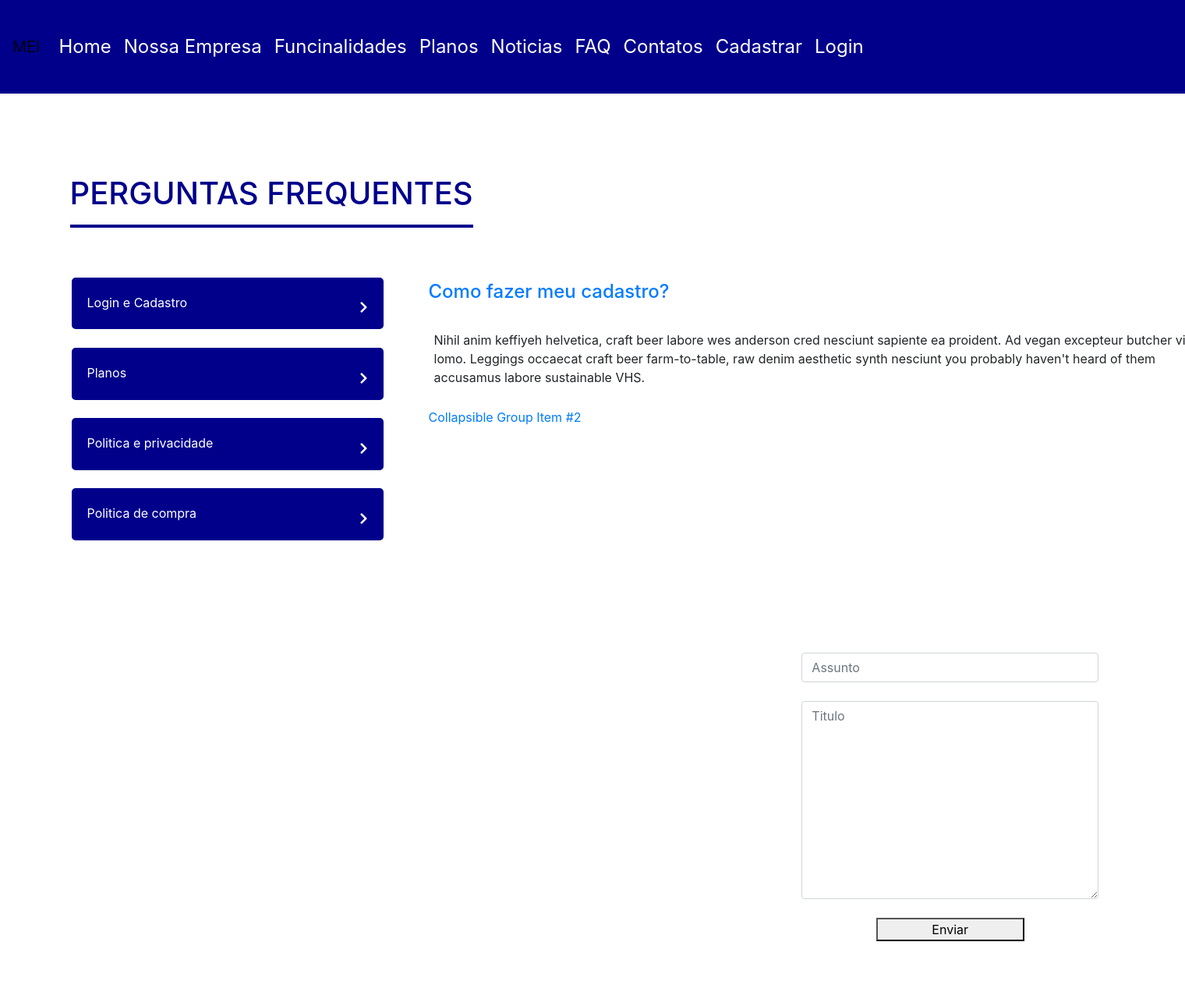
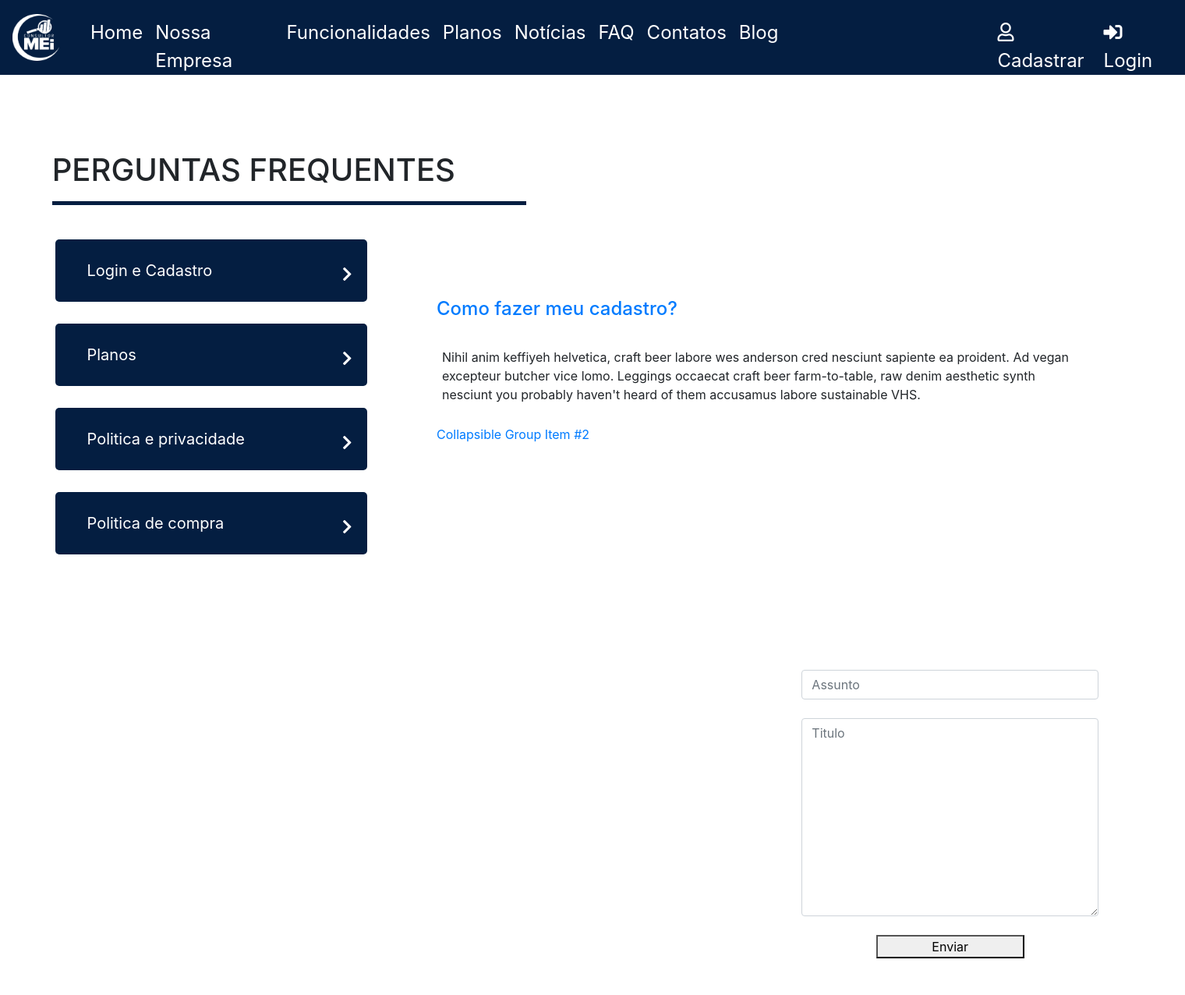
Before and after one commit to JaymeAnuncicao/Consultor-MEi, a PHP site: page /FAQ.php in a window 1520 px wide; the page is wider, and only the part inside the window is pictured. Shown: the top 1276 px of that part at 78% size. Before the commit the page ends 1207 px from the top of that part, so only its background shows below. Run offline with PHP 8.4, Linux system fonts and the light colour scheme; some libraries are stand-ins or nearby versions.

Commit message:
Add files via upload

```diff
--- a/MEI/Css/faq.css
+++ b/MEI/Css/faq.css
@@ -1,34 +1,34 @@
-
-.navbar{
-    height: 15vh;
-    font-size: 3vh;
+/* ------------------------NAVBAR:INICIO------------------------------ */
+#Navbar{height: 12vh;font-size: 3vh;}
+.bg-primary{background-color: rgb(4,30,65) !important;}
+.bg{height: 100%;background-color: rgba(0, 0, 0, 0.5);}
+/* .bg-luz{height: 100%;background-color: rgba(255, 255, 255, 0.5);} */
+ul{height: 12vh;}
+.move{width: 20vw;}
+.efect{background-color: rgb(4,30,65);}
+.efect:hover{background-color: #0182ca !important;background-size: 100px;}
+/* #navLogo{opacity: 0;} */
+/* --------------------------------NAVBAR:FIM------------------------- */
+@media only screen and (max-width: 320px) and (max-height: 568px){
+    .acorde-reponsive{display: block;}
+    .acorde{display: none;}
 }
-.bg-darkblue{
-    background-color: rgba(0,0,139,1)
-}
-.bg{
-    height: 100vh;
-    background-color: rgba(0, 0, 0, 0.5);
-}
-.text{
-    margin-bottom: 10vh;
-    color: darkblue;
-}
-.marge{
-    margin-top: 15%;
-}
+.faq-line{height: .5vh;width: 40vw;background-color: rgb(4,30,65);margin-left: 0vw !important;}
+.marge{margin-top: 13%;}
+.afast{margin-left: 3.4vw;margin-bottom: 5vh;}
 .margem{
-    margin-top: 30%;
+    margin-top: 25%;
 }
 .button {
-    background-color: darkblue; /* Green */
+    background-color: rgb(4,30,65);
+    height: 10vh;
     border: none;
     color: white;
-    padding: 20px;
+    padding: 5px 20px 5px 40px ;
     text-align: center;
     text-decoration: none;
     display: inline-block;
-    font-size: 16px;
+    font-size: 20px;
     margin: 4px 2px;
     cursor: pointer;
 }
@@ -37,28 +37,12 @@
     width: 50vh;
     margin-bottom: 5%;
 }
-/* ------ LINHA SPAN---- */
-span {
-    display: inline-block;
-    position: relative;
-    font-size: 1em;
-}
-span::after {
-    content: "";
-    position: absolute;
-    top: 8vh;
-    left: 0;
-    width: 100%;
-    height: 0.5vh;
-    background-color: darkblue;
-}
+
 .afas{
     margin-left: 13%;
     margin-bottom: 5%;
 }
-#afas{
-    margin-left: 5%;
-}
+
 /*------ AJEITANDO O ACCORDION----- */
 .acorde{
     margin-left: 35%;
--- a/MEI/Css/style.css
+++ b/MEI/Css/style.css
@@ -75,6 +75,7 @@ hr{border: none;}
 @media (max-width: 736px) {
   .price-area .single-price {margin: 10px;}
 }
+
 /* --------------PLANOS: FIM----------- */
 
 /* -----------DEPOIMENTOS: INICIO------- */
--- a/MEI/FAQ.php
+++ b/MEI/FAQ.php
@@ -36,39 +36,43 @@
 <body>
      <!---------------------NAVBAR : APENAS DE BASE-------------->
      <header>
-        <nav class="navbar navbar-expand-lg navbar-light bg-darkblue fixed-top">
-            <a class="navbar-brand" href="#">MEI</a>
+     <nav class="navbar navbar-expand-lg  navbar-dark bg-primary fixed-top" id="Navbar">
+            <a class="navbar-brand" href="#home"><img src="Media/img/logo_new.png" width="60" height="60" id="navLogo"></a>
             <button class="navbar-toggler" type="button" data-toggle="collapse" data-target="#navbarNav" aria-controls="navbarNav" aria-expanded="false" aria-label="Toggle navigation">
-                      <span class="navbar-toggler-icon"></span>
+                <span class="navbar-toggler-icon "></span>
             </button>
             <div class="collapse navbar-collapse " id="navbarNav">
-                <ul class="navbar-nav">
-                    <li class="nav-item active">
-                        <a class="nav-link nav-item text-white" href="index.html#home">Home <span class="sr-only">(current)</span></a>
+                <ul class="navbar-nav ml-3 ">
+                    <li class="nav-item active efect ">
+                        <a class="nav-link nav-item text-white mt-3 " href="index.php#home">Home <span class="sr-only">(current)</span></a>
                     </li>
-                    <li class="nav-item">
-                        <a class="nav-link text-white" href="index.html#nossaempresa">Nossa Empresa</a>
+                    <li class="nav-item efect"  id="ourenterprise">
+                        <a class="nav-link text-white mt-3" href="index.php#enterprise">Nossa Empresa</a>
                     </li>
-                    <li class="nav-item">
-                        <a class="nav-link text-white" href="index.html#funcionalidades">Funcinalidades</a>
+                    <li class="nav-item efect" id="functions">
+                        <a class="nav-link text-white mt-3" href="index.php#funcionalidades">Funcionalidades</a>
                     </li>
-                    <li class="nav-item">
-                        <a class="nav-link text-white" href="#planos">Planos</a>
+                    <li class="nav-item efect" id="plans">
+                        <a class="nav-link text-white mt-3" href="index.php#planos">Planos</a>
                     </li>
-                    <li class="nav-item">
-                        <a class="nav-link text-white" href="#noticias">Noticias</a>
+                    <li class="nav-item efect" id="notice">
+                        <a class="nav-link text-white mt-3" href="index.php#noticias">Notícias</a>
                     </li>
-                    <li class="nav-item">
-                        <a class="nav-link text-white" href="FAQ.php">FAQ</a>
+                    <li class="nav-item efect">
+                        <a class="nav-link text-white mt-3" href="FAQ.php">FAQ</a>
                     </li>
-                    <li class="nav-item">
-                        <a class="nav-link text-white" href="#contatos">Contatos</a>
+                    <li class="nav-item efect" id="contacts">
+                        <a class="nav-link text-white mt-3" href="index.php#contatos">Contatos</a>
                     </li>
-                    <li class="nav-item">
-                        <a class="nav-link active text-white float-left" href="#">Cadastrar</a>
+                    <li class="nav-item efect">
+                        <a class="nav-link text-white mt-3" href="https://praxisjr.com.br/" target="blank">Blog</a>
                     </li>
-                    <li class="nav-item">
-                        <a class="nav-link text-white float-left" href="#">Login</a>
+                    <li class="nav-item move"></li>
+                    <li class="nav-item efect ">
+                        <a class="nav-link active text-white mt-3 justify-content-end" data-toggle="modal" data-target="#ModalCadastro" href="#"><i class="far fa-user mr-2"></i>Cadastrar</a>
+                    </li>
+                    <li class="nav-item efect">
+                        <a class="nav-link text-white mt-3" data-toggle="modal" data-target="#ModalLogin" href="#"><i class="fas fa-sign-in-alt mr-2"></i>Login</a>
                     </li>
                 </ul>
             </div>
@@ -76,46 +80,58 @@
     </header>
     <!-----------------NAVBAR--------------->
     <section class="container-fluid">
-        <div class=" marge" id="afas">
-            <!-- o span é para fazer a linha embaixo -->
-            <h1 class="mt-5 text"><span>PERGUNTAS FREQUENTES</span></h1>
+        <div class="marge afast" >
+            <h1 class="mt-5 text">PERGUNTAS FREQUENTES</h1>
+            <hr noshade class="faq-line afast">
         </div>
         <!-- LOGIN E CADASTRO -->
-        <div class="col-md-3">
+        <div class="row">
+        <div class="col-md-4">
+            <div class="row">
+                <div class="">
                     <div class="row afas">
                         <div class="col-md-3">
-                    <button class="button button1 text-left" onclick="funcao1()">Login e Cadastro	<i class="fas fa-chevron-right float-right"></i></button>
+                            <button class="button button1 text-left" onclick="funcao1()">Login e Cadastro <i class="fas fa-chevron-right float-right"></i></button>
+                        </div>
                     </div>
                 </div>
             </div>
             <!-- PLANOS -->
-        <div class="col-md-3">
+            <div class="row">
+                <div class="">
                     <div class="row afas">
                         <div class="col-md-3">
                             <button class="button button1 text-left" onclick="funcao2()">Planos	<i class="fas fa-chevron-right float-right"></i></button>
                         </div>
                     </div>
                 </div>
+            </div>
             <!-- POLITICA E PRIVACIDADE -->
-        <div class="col-md-3">
+            <div class="row">
+                <div class="">
                     <div class="row afas">
                         <div class="col-md-3">
                             <button class="button button1 text-left" onclick="funcao3()">Politica e privacidade	<i class="fas fa-chevron-right float-right"></i></button>
                         </div>
                     </div>
                 </div>
+            </div>
             <!-- POLITICA DA EMPRESA -->
-        <div class="col-md-3">
+            <div class="row">
+                <div class="">
                     <div class="row afas">
                         <div class="col-md-3">
                             <button class="button button1 text-left"onclick="funcao4()">Politica de compra<i class="fas fa-chevron-right float-right"></i></button>
                         </div>
                     </div>
                 </div>
-        <div class="row acorde">
+            </div>
+
+        </div>
+        <div class="col-md-7 acorde ">
                 <!-----------ACCORDION------------->
                 <!-- esse accordion é fixo, e esse será mudado para os demais -->
-            <div class="accordion" id="accordionExample">
+                <div class="accordion " id="accordionExample">
                     <div class="cardy">
                         <div class="" id="headingOne">
                         <h5 class="mb-0">
@@ -148,7 +164,7 @@
                 </div>
                 <!-----------ACCORDION------------->
         </div>
-
+        </div>
     </section>
     <div class="col-md-6 mt-3 mb-5 mr-5 col-lg-4 float-right container">
             <form method="post" action="<?php echo htmlspecialchars($_SERVER["PHP_SELF"]);?>" class="z-depth-3 text-center rounded primary-color-dark p-5">
```
Also changed, not shown: MEI/index.php (+19 -19 lines). Lines whose indentation alone changed are shown as unchanged.
